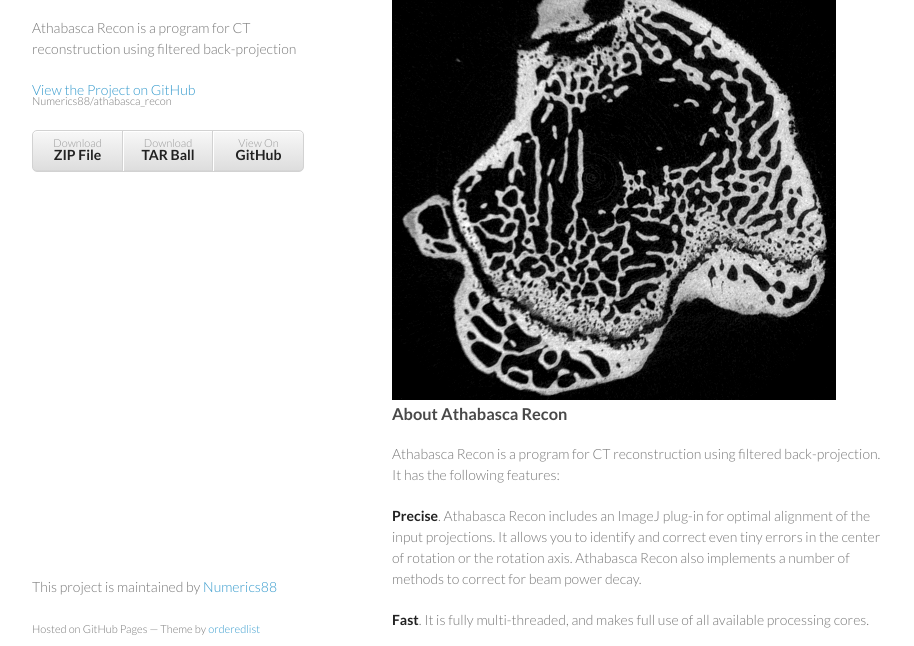
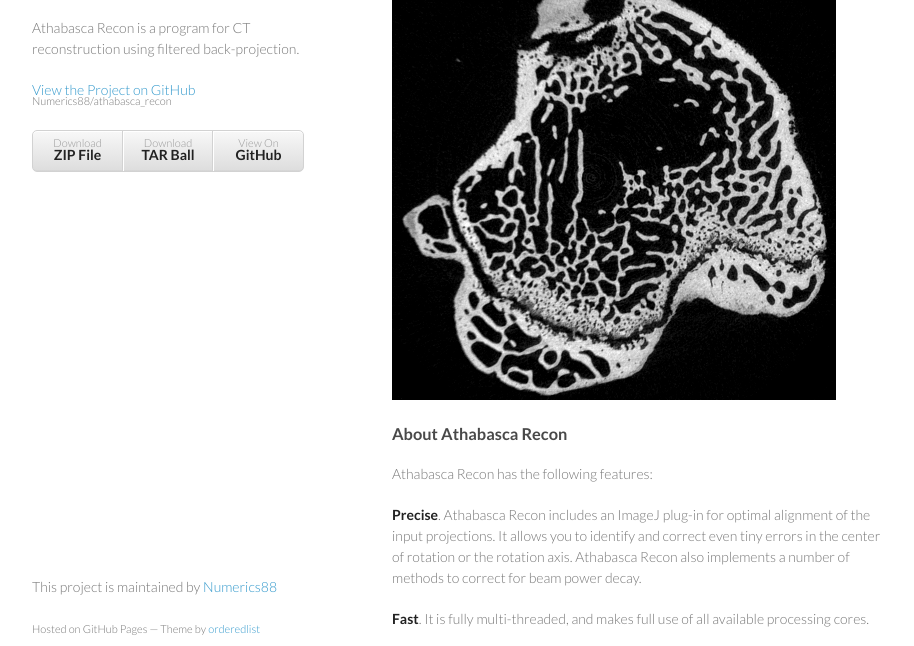
Before and after one commit to Numerics88/athabasca_recon, a plain HTML site: page index.html in a window 1280 px wide. Shown: the part 92-738 px from the top of the page, without its empty margins (178-1092 px from the left). Drawn offline with Linux system fonts and the light colour scheme.

Commit message:
Minor improvements to webpage.

```diff
--- a/index.html
+++ b/index.html
@@ -16,7 +16,7 @@
     <div class="wrapper">
       <header>
         <h1>Athabasca Recon</h1>
-        <p>Athabasca Recon is a program for CT reconstruction using filtered back-projection</p>
+        <p>Athabasca Recon is a program for CT reconstruction using filtered back-projection.</p>
 
         <p class="view"><a href="https://github.com/Numerics88/athabasca_recon">View the Project on GitHub <small>Numerics88/athabasca_recon</small></a></p>
 
@@ -31,10 +31,12 @@
 
 <img src="images/recon_slice_smallest.png">
 
+<p></p>
+
         <h3>
 <a id="about-athabasca-recon" class="anchor" href="#about-athabasca-recon" aria-hidden="true"><span class="octicon octicon-link"></span></a>About Athabasca Recon</h3>
 
-<p>Athabasca Recon is a program for CT reconstruction using filtered back-projection.  It has the following features:</p>
+<p>Athabasca Recon has the following features:</p>
 
 <p><strong>Precise</strong>.  Athabasca Recon includes an ImageJ plug-in for optimal alignment of the input projections.  It allows you to identify and correct even tiny errors in the center of rotation or the rotation axis.  Athabasca Recon also implements a number of methods to correct for beam power decay.</p>
 
```
